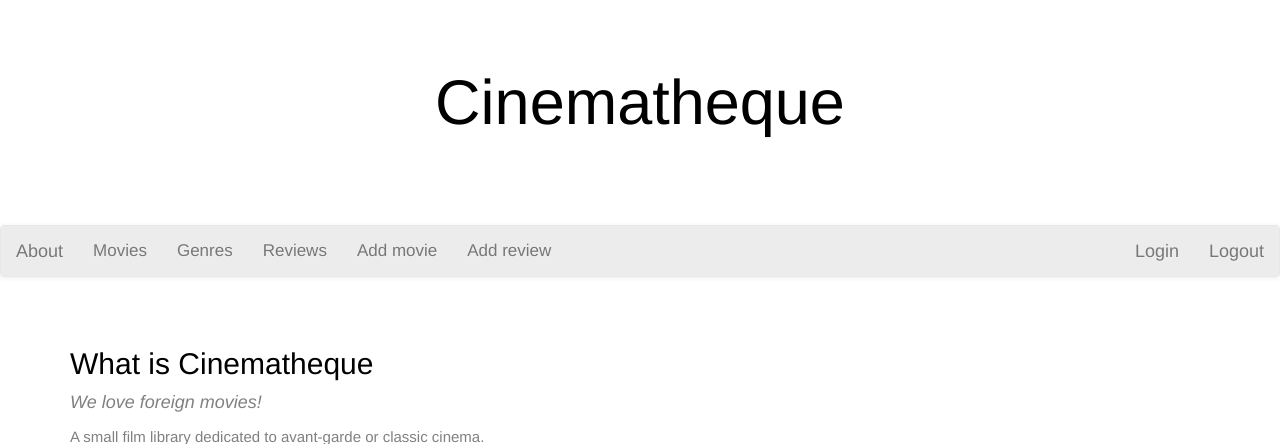
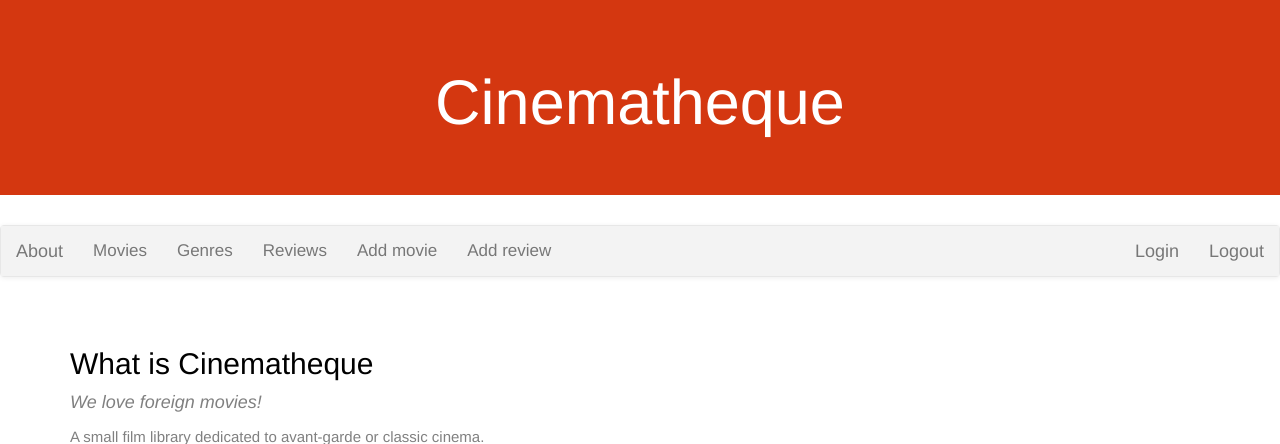
Before and after one commit to Lucia922/Cinematheque2021, a Django app: page /cinema/ in a window 1280 px wide. Shown: the top 444 px of the page. Run offline with Django 3.2, Linux system fonts and the light colour scheme; some libraries are stand-ins or nearby versions.

Commit message:
last base changed commit

```diff
--- a/cinematheque/cinema/templates/base.html
+++ b/cinematheque/cinema/templates/base.html
@@ -9,11 +9,11 @@
 
     </head>
     <body>
-        <div class='jumbotron text-center' style="background-color: white; color: black;">
+        <div class='jumbotron text-center' style="background-color: rgb(212, 55, 16); color: white;">
             <h1>Cinematheque</h1>
         </div>
         <nav class="navbar navbar-default" >
-            <div class="container-fluid" style="background-color: rgb(236, 236, 236)">
+            <div class="container-fluid" style="background-color: rgb(243, 243, 243)">
                <div class="navbar-header">
                 <a class="navbar-brand" href="{% url 'index' %}">About</a>
                </div>
```
